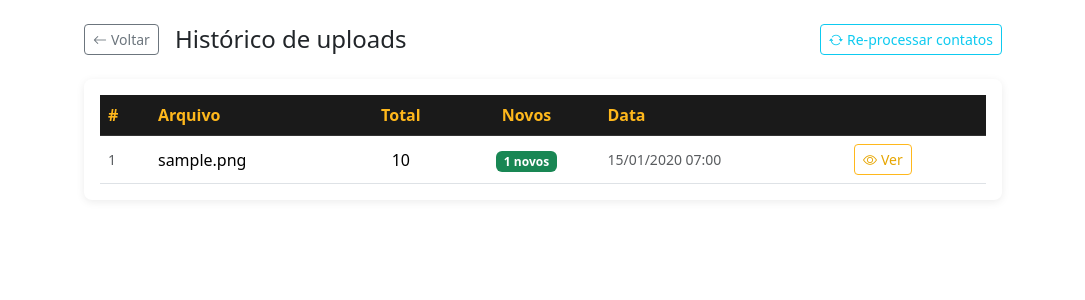
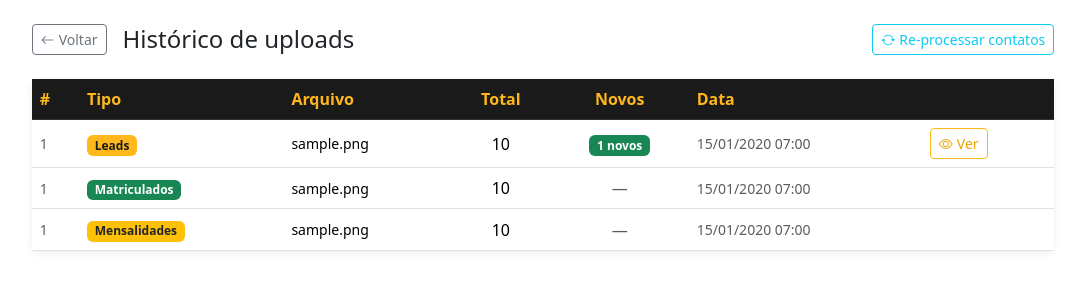
Before and after one commit to tuliodutra27/uniasselvi-sjb, a Flask app: page /history in a window 1280 px wide. Shown: the part 60-360 px from the top of the page, without its empty margins (97-1182 px from the left). Run offline with Flask 3, Linux system fonts and the light colour scheme; the visitor is signed in with stand-in values (Sample User, id 1); tables that the repository leaves empty hold one stand-in row (values such as "Sample post").

Commit message:
feat: unificar upload de matriculados+mensalidades e historico global
- Upload em Matriculados agora também popula a tabela de mensalidades automaticamente
- Aba Mensalidades não exibe mais formulário de upload (dados vêm do Matriculados)
- Histórico unificado mostra uploads de todas as abas (Leads, Matriculados, Mensalidades)
  com badge colorido por tipo e coluna de novos apenas para leads

Co-Authored-By: Claude Sonnet 4.6 <noreply@anthropic.com>

```diff
--- a/app.py
+++ b/app.py
@@ -679,7 +679,7 @@ def students():
 
 @app.route("/history")
 def history():
-    uploads = database.get_recent_uploads(50)
+    uploads = database.get_all_uploads_unified(100)
     return render_template("history.html", uploads=uploads)
 
 
@@ -767,6 +767,13 @@ def upload_enrolled():
 
     upload_id = database.record_enrollment_upload(filename, len(records))
     database.insert_enrolled_students(records, upload_id)
+
+    # Automatically populate payments from the same file
+    pay_records, pay_error = parse_payment_csv(filepath)
+    if not pay_error and pay_records:
+        pay_upload_id = database.record_payment_upload(filename, len(pay_records))
+        database.insert_payments(pay_records, pay_upload_id)
+
     database.add_audit_log(session.get("username", ""), request.remote_addr,
                            "upload_matriculados",
                            f"Arquivo: {filename} | Registros: {len(records)}")
--- a/database.py
+++ b/database.py
@@ -224,6 +224,25 @@ def get_recent_uploads(limit: int = 10):
         return conn.execute(
             "SELECT * FROM uploads ORDER BY uploaded_at DESC LIMIT ?", (limit,)
         ).fetchall()
+
+
+def get_all_uploads_unified(limit: int = 100):
+    with get_connection() as conn:
+        return conn.execute("""
+            SELECT id, filename, uploaded_at,
+                   total_students AS total, new_students AS novos, 'leads' AS tipo
+            FROM uploads
+            UNION ALL
+            SELECT id, filename, uploaded_at,
+                   total_records, NULL, 'matriculados'
+            FROM enrollment_uploads
+            UNION ALL
+            SELECT id, filename, uploaded_at,
+                   total_records, NULL, 'mensalidades'
+            FROM payment_uploads
+            ORDER BY uploaded_at DESC
+            LIMIT ?
+        """, (limit,)).fetchall()
 
 
 def get_filter_options():
--- a/templates/history.html
+++ b/templates/history.html
@@ -4,7 +4,7 @@
 
 {% block content %}
 <div class="row justify-content-center">
-  <div class="col-lg-9">
+  <div class="col-lg-10">
     <div class="d-flex align-items-center mb-4 gap-3">
       <a href="{{ url_for('index') }}" class="btn btn-outline-secondary btn-sm">
         <i class="bi bi-arrow-left me-1"></i>Voltar
@@ -22,12 +22,13 @@
 
     {% if uploads %}
     <div class="card">
-      <div class="card-body">
+      <div class="card-body p-0">
         <div class="table-responsive">
           <table class="table table-hover align-middle mb-0">
             <thead class="table-light">
               <tr>
                 <th>#</th>
+                <th>Tipo</th>
                 <th>Arquivo</th>
                 <th class="text-center">Total</th>
                 <th class="text-center">Novos</th>
@@ -39,20 +40,35 @@
               {% for u in uploads %}
               <tr>
                 <td class="text-muted small">{{ u.id }}</td>
-                <td>{{ u.filename }}</td>
-                <td class="text-center">{{ u.total_students }}</td>
+                <td>
+                  {% if u.tipo == 'leads' %}
+                    <span class="badge bg-primary">Leads</span>
+                  {% elif u.tipo == 'matriculados' %}
+                    <span class="badge bg-success">Matriculados</span>
+                  {% else %}
+                    <span class="badge bg-warning text-dark">Mensalidades</span>
+                  {% endif %}
+                </td>
+                <td class="small">{{ u.filename }}</td>
+                <td class="text-center">{{ u.total or '—' }}</td>
                 <td class="text-center">
-                  {% if u.new_students > 0 %}
-                    <span class="badge bg-success">{{ u.new_students }} novos</span>
+                  {% if u.novos is not none %}
+                    {% if u.novos > 0 %}
+                      <span class="badge bg-success">{{ u.novos }} novos</span>
+                    {% else %}
+                      <span class="badge bg-secondary">0 novos</span>
+                    {% endif %}
                   {% else %}
-                    <span class="badge bg-secondary">0 novos</span>
+                    <span class="text-muted">—</span>
                   {% endif %}
                 </td>
                 <td class="text-muted small">{{ u.uploaded_at | br_dt }}</td>
                 <td>
+                  {% if u.tipo == 'leads' %}
                   <a href="{{ url_for('report', upload_id=u.id) }}" class="btn btn-outline-primary btn-sm">
                     <i class="bi bi-eye me-1"></i>Ver
                   </a>
+                  {% endif %}
                 </td>
               </tr>
               {% endfor %}
```
Also changed, not shown: templates/payments.html (+3 -51 lines).
